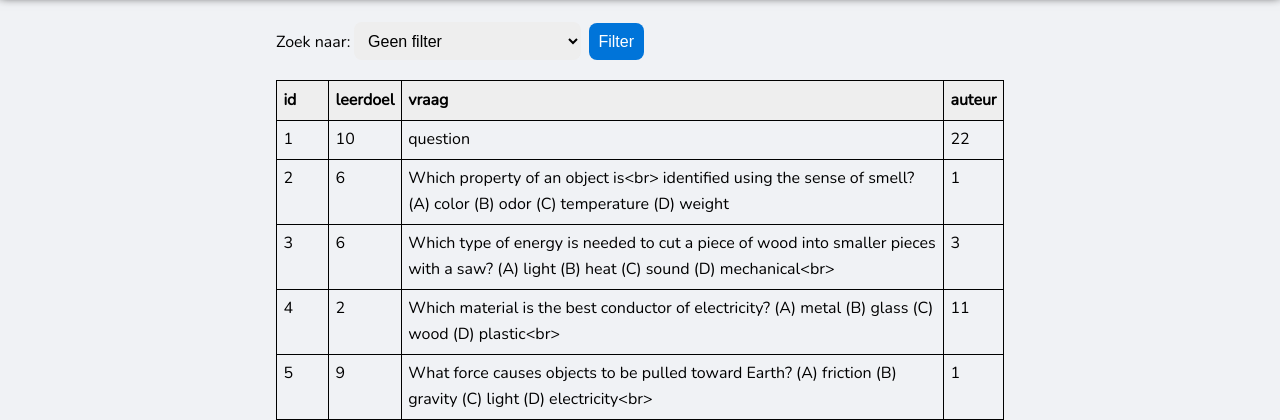
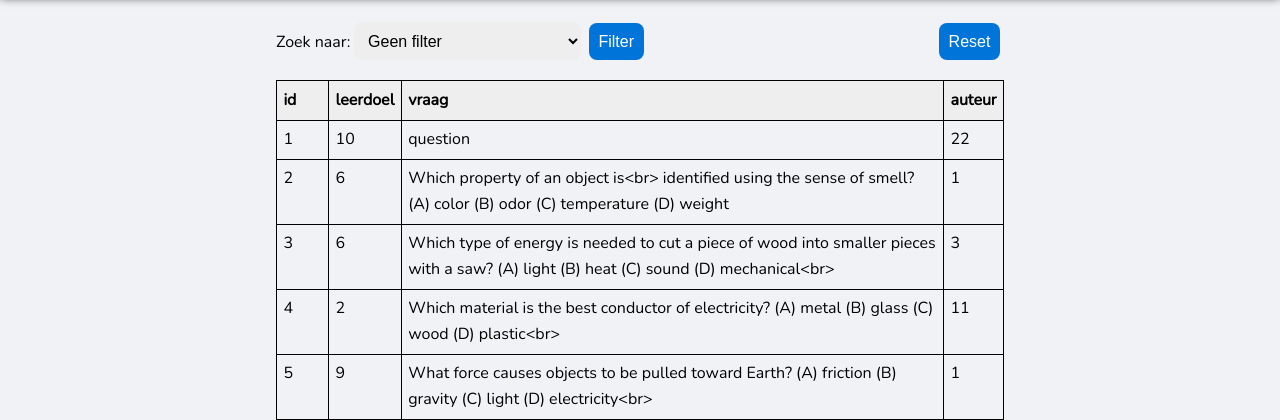
Before and after one commit to zasha-0925315/Werkplaats2, a Flask app: page /table_details/vragen in a window 1280 px wide. Shown: the part 301-721 px from the top of the page. Run offline with Flask 2, Linux system fonts and the light colour scheme; data comes from the database, SQL or seed files in the repository.

Commit message:
reset button aan vagen tabel toegevoegt

```diff
--- a/templates/vragen_form.html
+++ b/templates/vragen_form.html
@@ -11,4 +11,5 @@
         </select>
         <button type="submit">Filter</button>
     </form>
+    <a href="/table_details/{{ table_name }}"><button>Reset</button></a>
 </div>
```
